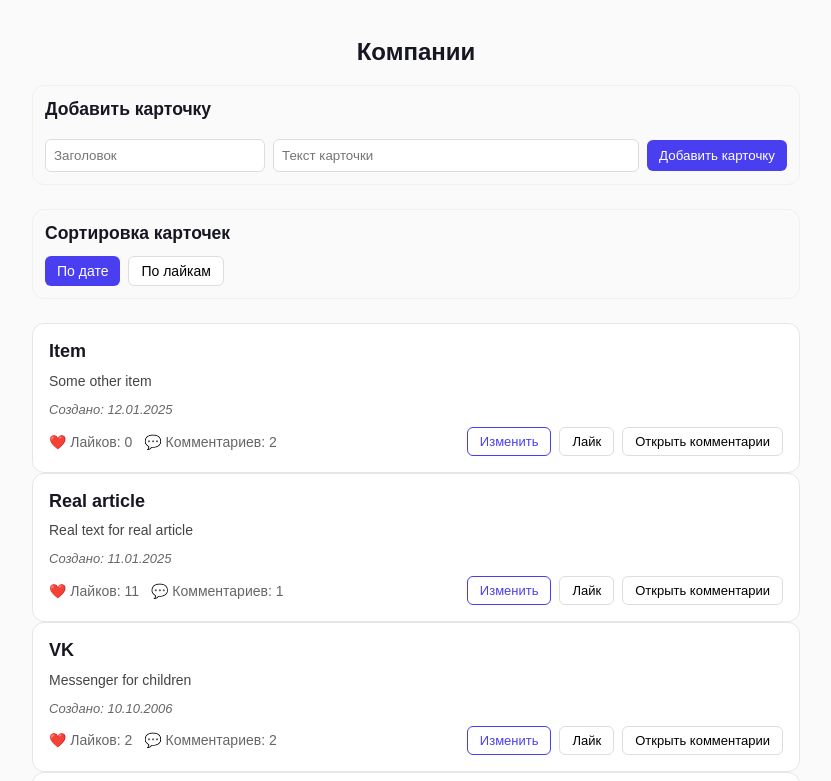
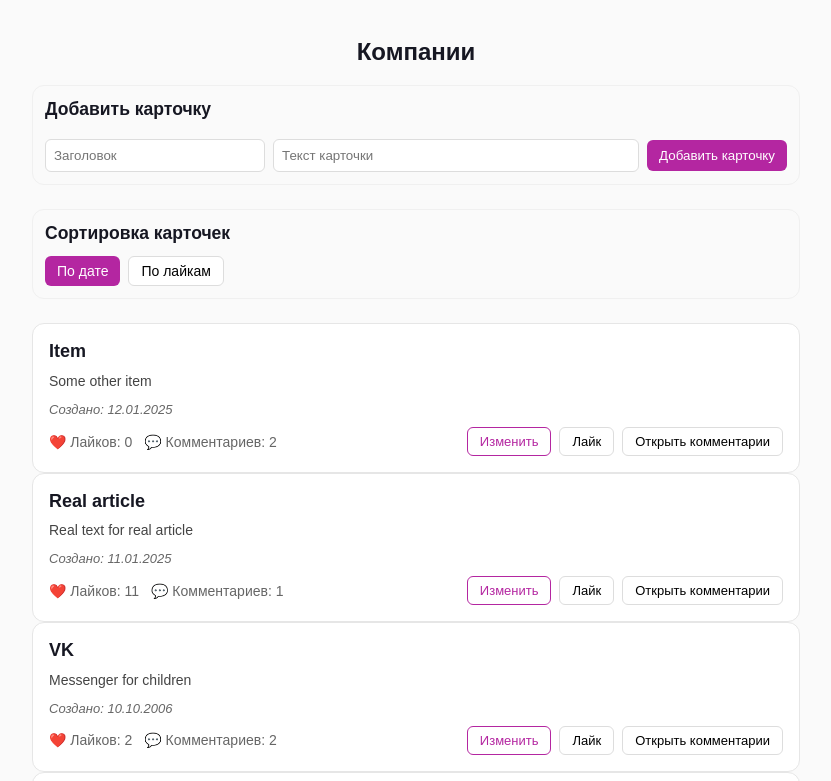
Before and after one commit to suinego/1C-React, a React (Create React App) app in the folder 1csite/: page / in a window 1280 px wide. Shown: the top 781 px of the page, without its empty margins (224-1055 px from the left). Built offline with nearby package versions, Linux system fonts and the light colour scheme.

Commit message:
Changed color

```diff
--- a/1csite/src/styles/_variables.scss
+++ b/1csite/src/styles/_variables.scss
@@ -1,5 +1,5 @@
-$brand: #4a3ff0;
-$brand-dark: #3a2ad1;
+$brand: #b426a1;
+$brand-dark: #d12aaa;
 $text: #161722;
 $text-muted: #666;
 $muted-bg: #f7f7fb;
```
